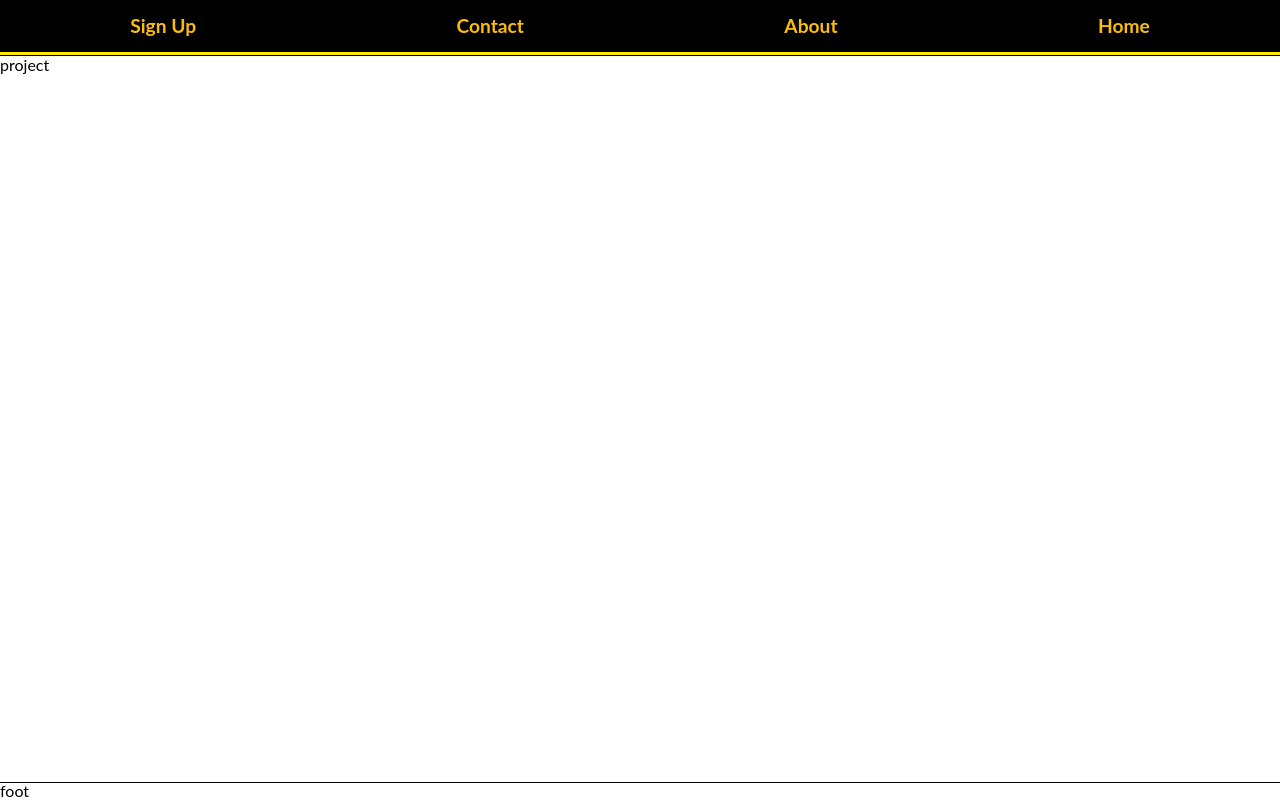
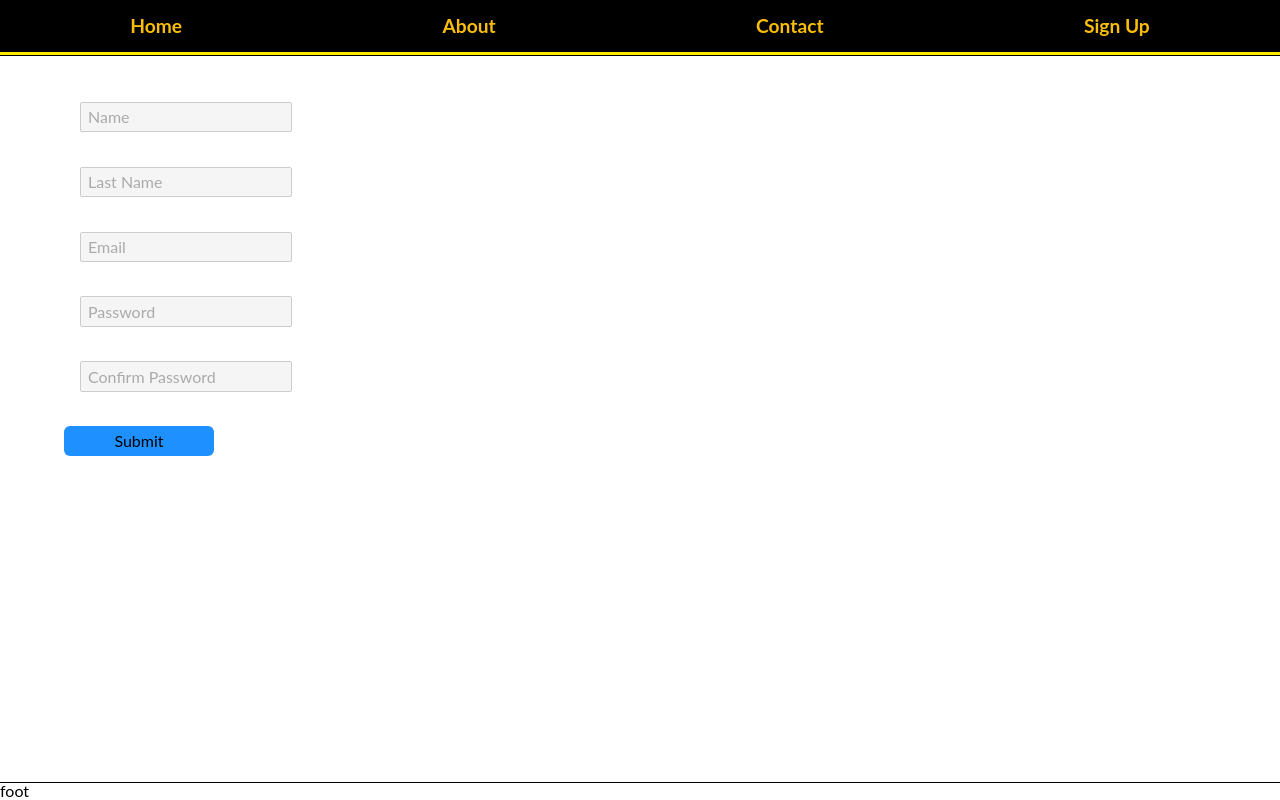
Before and after one commit to barshopen/password-manager, a React (Create React App) app: page /signup in a window 1280 px wide. Built offline with nearby package versions, Linux system fonts and the light colour scheme; the HTML template or start-up script is replaced by a standard one.

Commit message:
addd sign up form skeleton (no HTTP request just yet)

```diff
--- a/src/App.js
+++ b/src/App.js
@@ -12,6 +12,7 @@ import About from "src/Scenarios/About";
 import Signup from "src/Scenarios/SignUp";
 import GlobalStyle from "src/Styles/GlobalStyle";
 import * as colors from "src/Styles/Colors";
+
 function App() {
   return (
     <div className="App">
@@ -57,8 +58,15 @@ const BodyLayout = styled.div`
 `;
 
 const Main = styled.main`
+  height: 100vh;
+  width: 100vw;
+
   flex: 1;
   outline: 1px solid black;
+
+  display: flex;
+  flex-direction: column;
+  align-items: center;
 `;
 
 const Navbar = styled.nav`
@@ -69,7 +77,6 @@ const Navbar = styled.nav`
   justify-content: space-around;
 
   background-color: #000000;
-  direction: rtl;
   border-bottom: 4px solid #ffea00;
 
   background-color: ${colors.black};
--- /dev/null
+++ b/src/Components/Container.js
@@ -0,0 +1,9 @@
+import styled from "styled-components";
+
+export default styled.div`
+  margin-top: 30px;
+  width: 90vw;
+  display: flex;
+  align-items: right;
+  justify-items: center;
+`;
--- /dev/null
+++ b/src/Components/InputField.js
@@ -0,0 +1,66 @@
+import React from "react";
+import styled from "styled-components";
+import * as colors from "src/Styles/Colors";
+
+export default (props) => {
+  return (
+    <FloatContainer>
+      <input
+        type={props.type}
+        id={props.property_name}
+        placeholder={props.property_name}
+      />
+      <label for={props.property_name}>{props.property_name}</label>
+    </FloatContainer>
+  );
+};
+
+const FloatContainer = styled.div`
+  position: relative;
+
+  margin: 1em;
+  transition: all 0.3s;
+
+  & label {
+    font-size: 1em;
+    color: #aaa;
+    display: block;
+    opacity: 1;
+
+    transform: translate(0.5em, -1.5em);
+    transform-origin: 0 0;
+    transition: all 0.3s;
+  }
+
+  & input {
+    box-shadow: none;
+    background-color: #f5f5f5;
+    border-radius: 0px;
+    border: solid 1px #ccc;
+    border-radius: 2px;
+
+    border-color: #ccc;
+    width: 200px;
+    transition: all 0.5s ease-in-out;
+    padding: 5px;
+  }
+
+  & input::placeholder {
+    color: transparent;
+  }
+
+  & input:focus {
+    box-shadow: none;
+    outline: none;
+    border-color: ${colors.yellow};
+  }
+
+  &:focus-within {
+    transform: scale(1.05, 1.05);
+  }
+
+  & input:focus + label,
+  & input:not(:placeholder-shown) + label {
+    transform: translateY(-2.8em) scale(0.8);
+  }
+`;
--- a/src/Scenarios/Home.js
+++ b/src/Scenarios/Home.js
@@ -5,7 +5,7 @@ export default () => {
     <>
       <h1>Protect yourself</h1>
       <h2>
-        We offer top-notchprotection for your passwords, identity and privacy.
+        We offer top-notch protection for your passwords, identity and privacy.
         Anywhere, on any device, no matter what.
       </h2>
     </>
--- a/src/Scenarios/SignUp.js
+++ b/src/Scenarios/SignUp.js
@@ -1,5 +1,33 @@
 import React from "react";
+import styled from "styled-components";
+import Container from "src/Components/Container";
+import InputField from "src/Components/InputField";
 
 export default () => {
-  return <>project</>;
+  return (
+    <Container>
+      <form>
+        <InputField property_name="Name" />
+        <InputField property_name="Last Name" />
+
+        <InputField property_name="Email" type="Email" />
+
+        <InputField property_name="Password" type="password" />
+        <InputField property_name="Confirm Password" type="password" />
+        <Submit type="submit" value="Submit" />
+      </form>
+    </Container>
+  );
 };
+
+const Submit = styled.input`
+  display: flex;
+  justify-content: center;
+  align-items: center;
+
+  width: 150px;
+  height: 30px;
+  background: dodgerblue;
+  border-radius: 6px;
+  border: none;
+`;
```
